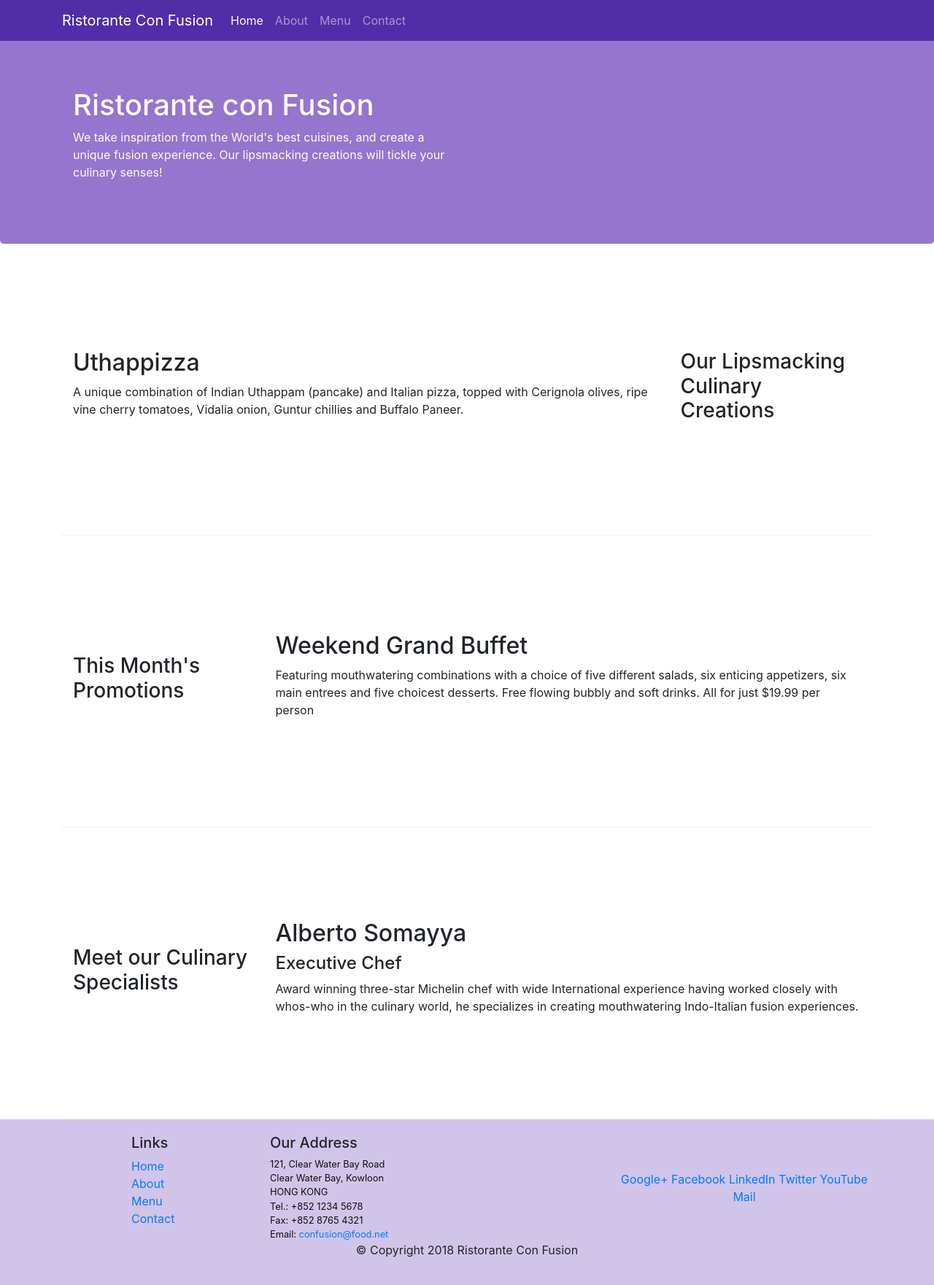
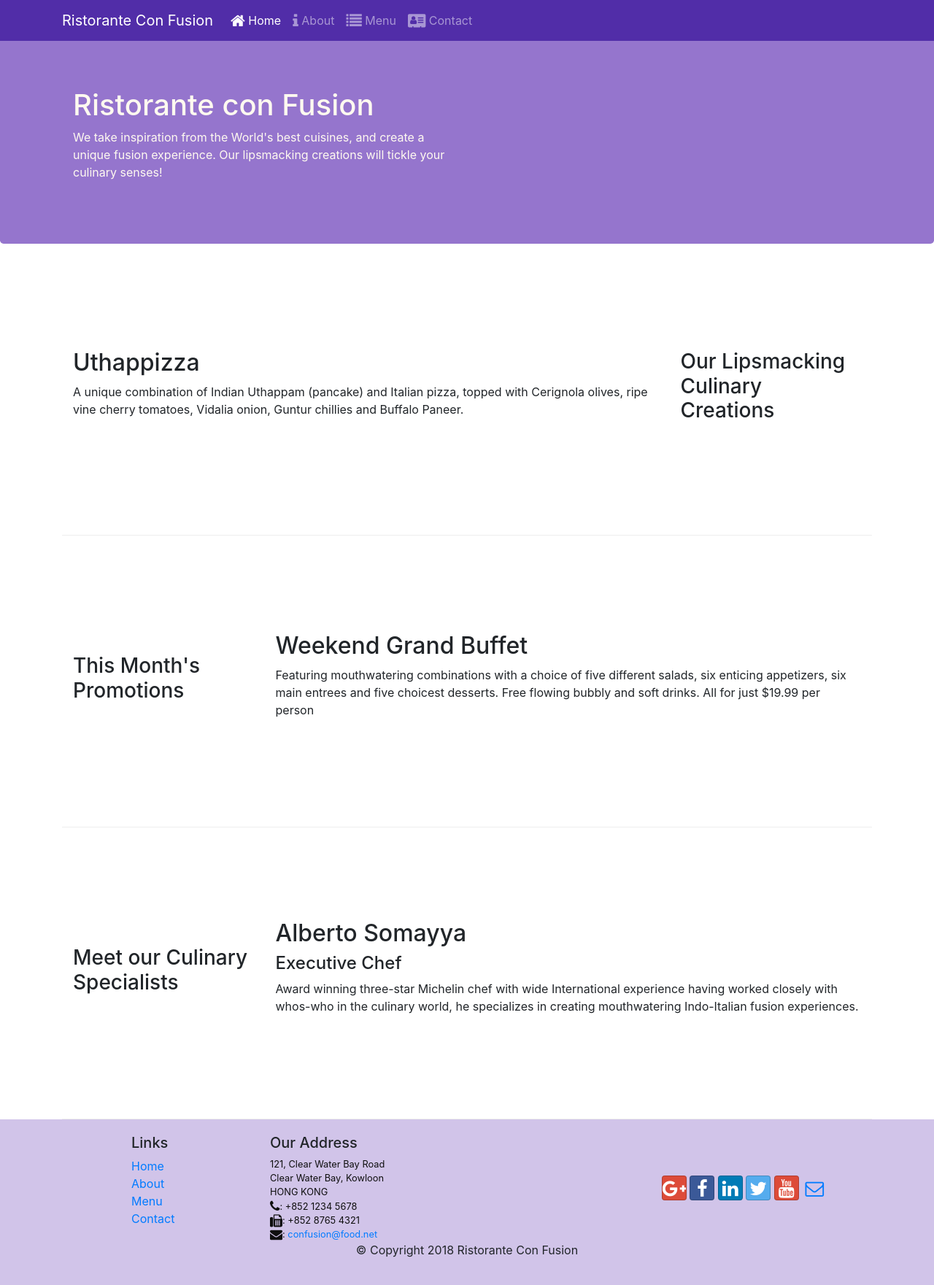
Before and after one commit to lequangduc/Boostrap_test, a website: page index.html in a window 1280 px wide. Shown: the whole page at 73% size. Drawn offline with nearby package versions, Linux system fonts and the light colour scheme.

Commit message:
icon font

```diff
--- a/aboutus.html
+++ b/aboutus.html
@@ -17,15 +17,21 @@
       href="node_modules/bootstrap/dist/css/bootstrap.min.css"
     />
     <link href="css/styles.css" rel="stylesheet" />
+    <link
+      rel="stylesheet"
+      href="node_modules/font-awesome/css/font-awesome.min.css"
+    />
 
+    <link
+      rel="stylesheet"
+      href="node_modules/bootstrap-social/bootstrap-social.css"
+    />
     <title>Ristorante Con Fusion: About Us</title>
     <ol class="col-12 breadcrumb">
+      <li class="breadcrumb-item"><a href="./index.html">Home</a></li>
 
-        <li class="breadcrumb-item"><a href="./index.html">Home</a></li>
-
-        <li class="breadcrumb-item active">About Us</li>
-
-        </ol>
+      <li class="breadcrumb-item active">About Us</li>
+    </ol>
   </head>
 
   <body>
@@ -43,13 +49,28 @@
         <div class="collapse navbar-collapse" id="Navbar">
           <ul class="navbar-nav mr-auto">
             <li class="nav-item">
-              <a class="nav-link" href="./index.html">Home</a>
+              <a class="nav-link" href="./index.html"
+                ><span class="fa fa-home fa-lg"></span> Home</a
+              >
             </li>
+
             <li class="nav-item active">
-              <a class="nav-link" href="./aboutus.html">About</a>
+              <a class="nav-link" href="./aboutus.html"
+                ><span class="fa fa-info fa-lg"></span> About</a
+              >
             </li>
-            <li class="nav-item"><a class="nav-link" href="#">Menu</a></li>
-            <li class="nav-item"><a class="nav-link" href="#">Contact</a></li>
+
+            <li class="nav-item">
+              <a class="nav-link" href="#"
+                ><span class="fa fa-list fa-lg"></span> Menu</a
+              >
+            </li>
+
+            <li class="nav-item">
+              <a class="nav-link" href="#"
+                ><span class="fa fa-address-card fa-lg"></span> Contact</a
+              >
+            </li>
           </ul>
         </div>
       </div>
@@ -166,19 +187,50 @@
               121, Clear Water Bay Road<br />
               Clear Water Bay, Kowloon<br />
               HONG KONG<br />
-              Tel.: +852 1234 5678<br />
-              Fax: +852 8765 4321<br />
-              Email: <a href="mailto:confusion@food.net">confusion@food.net</a>
+              <i class="fa fa-phone fa-lg"></i>: +852 1234 5678<br />
+
+              <i class="fa fa-fax fa-lg"></i>: +852 8765 4321<br />
+
+              <i class="fa fa-envelope fa-lg"></i>:
+
+              <a href="mailto:confusion@food.net">confusion@food.net</a>
             </address>
           </div>
           <div class="col-12 col-sm-4 align-self-center">
             <div class="text-center">
-              <a href="http://google.com/+">Google+</a>
-              <a href="http://www.facebook.com/profile.php?id=">Facebook</a>
-              <a href="http://www.linkedin.com/in/">LinkedIn</a>
-              <a href="http://twitter.com/">Twitter</a>
-              <a href="http://youtube.com/">YouTube</a>
-              <a href="mailto:">Mail</a>
+              <a
+                class="btn btn-social-icon btn-google"
+                href="http://google.com/+"
+                ><i class="fa fa-google-plus"></i
+              ></a>
+
+              <a
+                class="btn btn-social-icon btn-facebook"
+                href="http://www.facebook.com/profile.php?id="
+                ><i class="fa fa-facebook"></i
+              ></a>
+
+              <a
+                class="btn btn-social-icon btn-linkedin"
+                href="http://www.linkedin.com/in/"
+                ><i class="fa fa-linkedin"></i
+              ></a>
+
+              <a
+                class="btn btn-social-icon btn-twitter"
+                href="http://twitter.com/"
+                ><i class="fa fa-twitter"></i
+              ></a>
+
+              <a
+                class="btn btn-social-icon btn-google"
+                href="http://youtube.com/"
+                ><i class="fa fa-youtube"></i
+              ></a>
+
+              <a class="btn btn-social-icon" href="mailto:"
+                ><i class="fa fa-envelope-o"></i
+              ></a>
             </div>
           </div>
         </div>
--- a/index.html
+++ b/index.html
@@ -5,7 +5,10 @@
 
     <meta charset="utf-8" />
 
-    <meta name="viewport" content="width=device-width, initial-scale=1, shrink-to-fit=no">
+    <meta
+      name="viewport"
+      content="width=device-width, initial-scale=1, shrink-to-fit=no"
+    />
 
     <meta http-equiv="x-ua-compatible" content="ie=edge" />
 
@@ -15,22 +18,55 @@
       rel="stylesheet"
       href="node_modules/bootstrap/dist/css/bootstrap.min.css"
     />
-    <link href="css/styles.css" rel="stylesheet">
+    <link href="css/styles.css" rel="stylesheet" />
+    <link
+      rel="stylesheet"
+      href="node_modules/font-awesome/css/font-awesome.min.css"
+    />
+
+    <link
+      rel="stylesheet"
+      href="node_modules/bootstrap-social/bootstrap-social.css"
+    />
     <title>Ristorante Con Fusion</title>
   </head>
-
+  <body>
     <nav class="navbar navbar-dark navbar-expand-sm fixed-top">
       <div class="container">
-      <button class="navbar-toggler" type="button" data-toggle="collapse" data-target="#Navbar">
+        <button
+          class="navbar-toggler"
+          type="button"
+          data-toggle="collapse"
+          data-target="#Navbar"
+        >
           <span class="navbar-toggler-icon"></span>
         </button>
         <a class="navbar-brand" href="#">Ristorante Con Fusion</a>
         <div class="collapse navbar-collapse" id="Navbar">
           <ul class="navbar-nav mr-auto">
-    <li class="nav-item active"><a class="nav-link" href="#">Home</a></li>
-    <li class="nav-item"><a class="nav-link" href="./aboutus.html">About</a></li>
-    <li class="nav-item"><a class="nav-link" href="#">Menu</a></li>
-    <li class="nav-item"><a class="nav-link" href="#">Contact</a></li>
+            <li class="nav-item active">
+              <a class="nav-link" href="./index.html"
+                ><span class="fa fa-home fa-lg"></span> Home</a
+              >
+            </li>
+
+            <li class="nav-item">
+              <a class="nav-link" href="./aboutus.html"
+                ><span class="fa fa-info fa-lg"></span> About</a
+              >
+            </li>
+
+            <li class="nav-item">
+              <a class="nav-link" href="#"
+                ><span class="fa fa-list fa-lg"></span> Menu</a
+              >
+            </li>
+
+            <li class="nav-item">
+              <a class="nav-link" href="#"
+                ><span class="fa fa-address-card fa-lg"></span> Contact</a
+              >
+            </li>
           </ul>
         </div>
       </div>
@@ -39,7 +75,7 @@
     <header class="jumbotron">
       <div class="container">
         <div class="row row-header">
-          <div class="col-12 col-sm-6 ">
+          <div class="col-12 col-sm-6">
             <h1>Ristorante con Fusion</h1>
             <p>
               We take inspiration from the World's best cuisines, and create a
@@ -53,7 +89,6 @@
     </header>
 
     <div class="container">
-
       <div class="row row-content align-items-center">
         <div class="col-12 col-sm-4 4 order-sm-last col-md-3">
           <h3>Our Lipsmacking Culinary Creations</h3>
@@ -83,7 +118,7 @@
         </div>
       </div>
 
-      <div class="row row-content align-items-center ">
+      <div class="row row-content align-items-center">
         <div class="col-12 col-sm-4 col-md-3">
           <h3>Meet our Culinary Specialists</h3>
         </div>
@@ -99,7 +134,6 @@
         </div>
       </div>
     </div>
-
     <footer class="footer">
       <div class="container">
         <div class="row row-footer">
@@ -118,24 +152,55 @@
               121, Clear Water Bay Road<br />
               Clear Water Bay, Kowloon<br />
               HONG KONG<br />
-              Tel.: +852 1234 5678<br />
-              Fax: +852 8765 4321<br />
-              Email: <a href="mailto:confusion@food.net">confusion@food.net</a>
+              <i class="fa fa-phone fa-lg"></i>: +852 1234 5678<br />
+
+              <i class="fa fa-fax fa-lg"></i>: +852 8765 4321<br />
+
+              <i class="fa fa-envelope fa-lg"></i>:
+
+              <a href="mailto:confusion@food.net">confusion@food.net</a>
             </address>
           </div>
           <div class="col-12 col-sm-4 align-self-center">
             <div class="text-center">
-              <a href="http://google.com/+">Google+</a>
-              <a href="http://www.facebook.com/profile.php?id=">Facebook</a>
-              <a href="http://www.linkedin.com/in/">LinkedIn</a>
-              <a href="http://twitter.com/">Twitter</a>
-              <a href="http://youtube.com/">YouTube</a>
-              <a href="mailto:">Mail</a>
+              <a
+                class="btn btn-social-icon btn-google"
+                href="http://google.com/+"
+                ><i class="fa fa-google-plus"></i
+              ></a>
+
+              <a
+                class="btn btn-social-icon btn-facebook"
+                href="http://www.facebook.com/profile.php?id="
+                ><i class="fa fa-facebook"></i
+              ></a>
+
+              <a
+                class="btn btn-social-icon btn-linkedin"
+                href="http://www.linkedin.com/in/"
+                ><i class="fa fa-linkedin"></i
+              ></a>
+
+              <a
+                class="btn btn-social-icon btn-twitter"
+                href="http://twitter.com/"
+                ><i class="fa fa-twitter"></i
+              ></a>
+
+              <a
+                class="btn btn-social-icon btn-google"
+                href="http://youtube.com/"
+                ><i class="fa fa-youtube"></i
+              ></a>
+
+              <a class="btn btn-social-icon" href="mailto:"
+                ><i class="fa fa-envelope-o"></i
+              ></a>
             </div>
           </div>
         </div>
         <div class="row justify-content-center">
-          <div class ="col-auto">
+          <div class="col-auto">
             <p>© Copyright 2018 Ristorante Con Fusion</p>
           </div>
         </div>
--- a/package.json
+++ b/package.json
@@ -16,6 +16,8 @@
   },
   "dependencies": {
     "bootstrap": "^4.0.0",
+    "bootstrap-social": "^5.1.1",
+    "font-awesome": "^4.7.0",
     "jquery": "^3.3.1",
     "popper.js": "^1.12.9"
   }
```
Also changed, not shown: 1 other file. Lines whose indentation alone changed are shown as unchanged.
